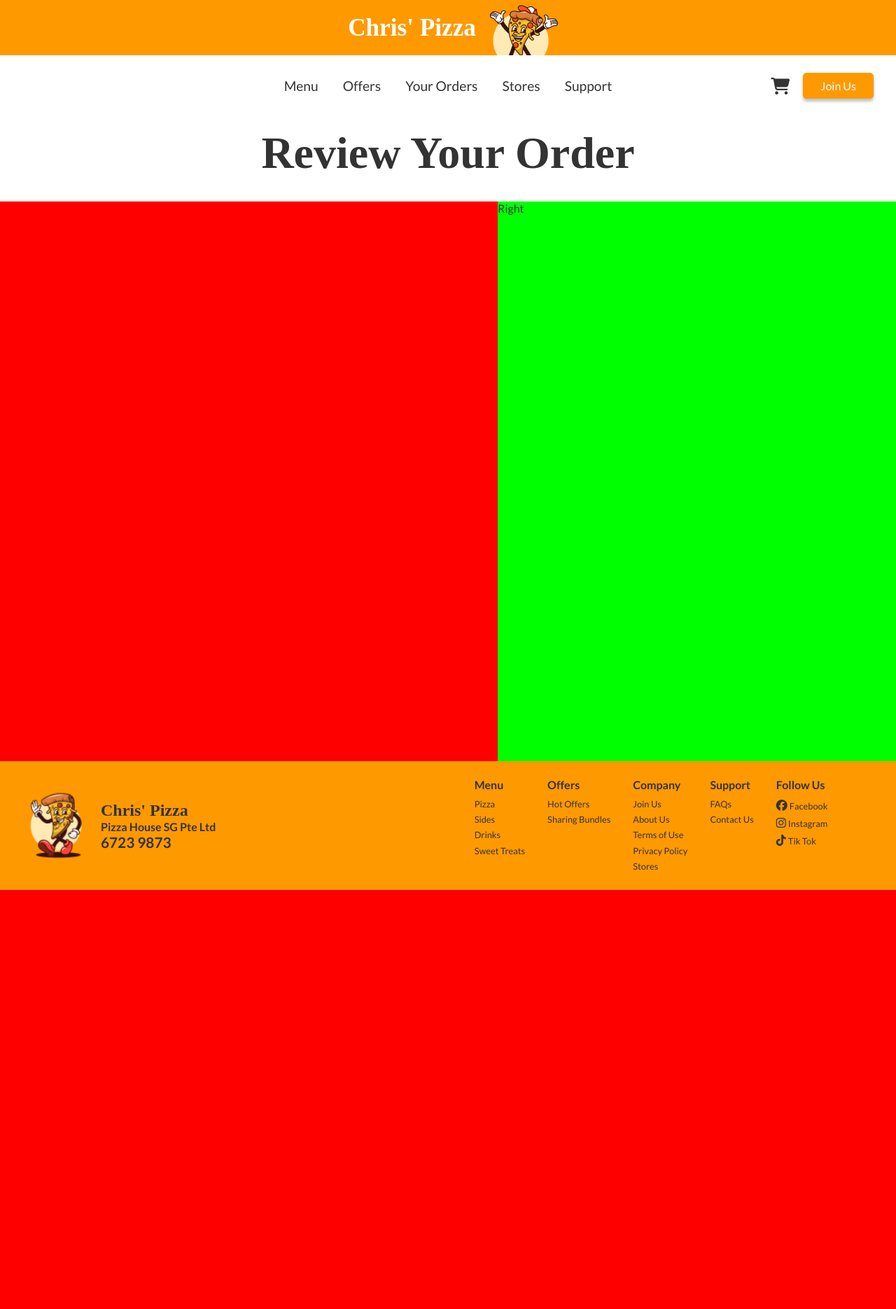
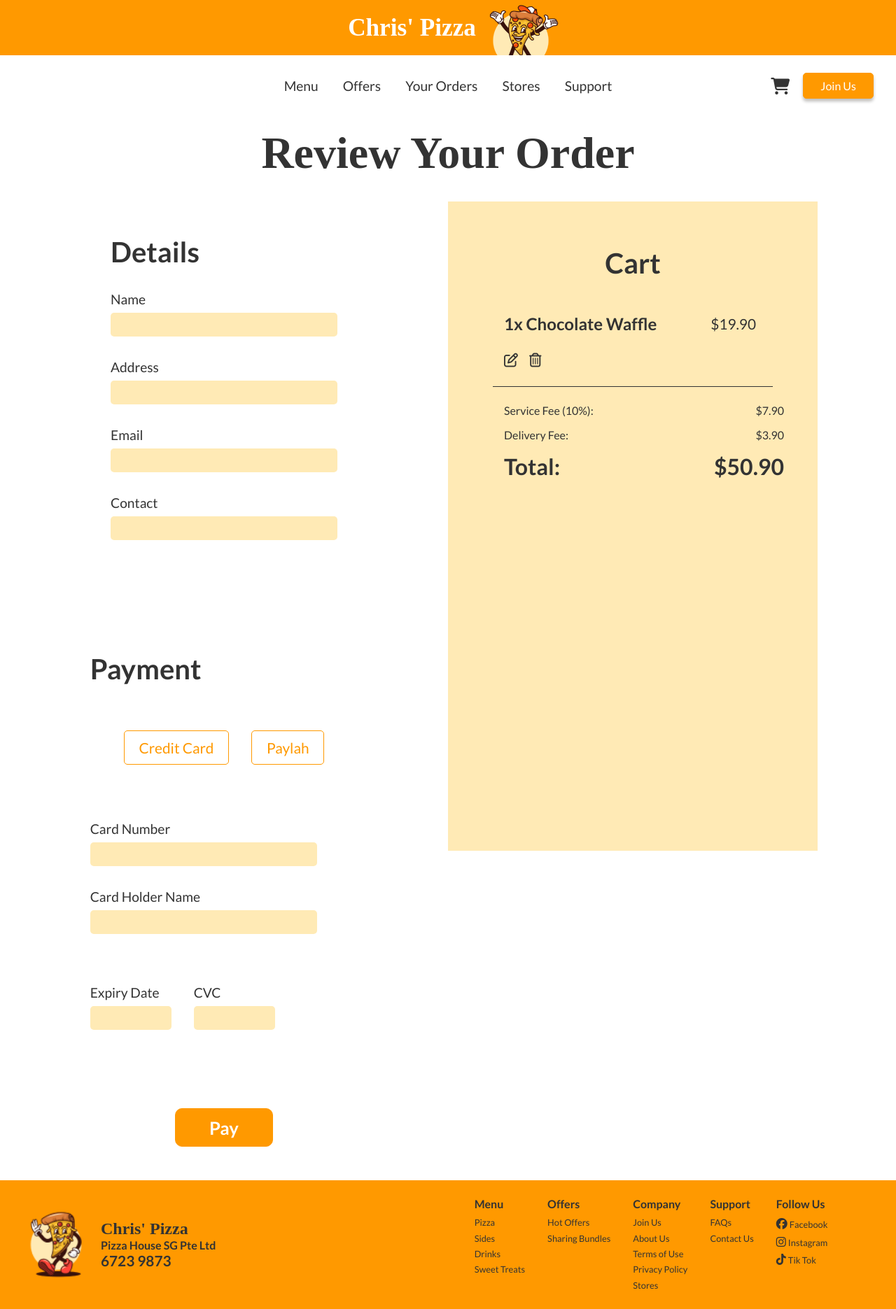
Before and after one commit to GnawedLeaves/IE4717-Final-Project, a PHP site: page /checkout.html in a window 1280 px wide. Shown: the whole page at 70% size. Before the commit the page ends 1272 px from the top, so only its background shows below. Run offline with PHP 8.4, Linux system fonts and the light colour scheme; some libraries are stand-ins or nearby versions.

Commit message:
checkout

```diff
--- a/checkout.html
+++ b/checkout.html
@@ -204,10 +204,146 @@
       <div class="checkout-container" onclick="hideCart()">
         <div class="checkout-container-left">
           <div class="checkout-details-container">
-            <div class=""></div>
+            <div class="checkout-details-title">Details</div>
+            <div class="signup-input-container-checkout">
+              <div class="dialog-text-checkout">Name</div>
+              <input
+                class="dialog-input-checkout"
+                type="text"
+                name="signup-name"
+                required
+              />
+            </div>
+            <div class="signup-input-container-checkout">
+              <div class="dialog-text-checkout">Address</div>
+              <input
+                class="dialog-input-checkout"
+                type="email"
+                name="signup-email"
+                required
+              />
+            </div>
+            <div class="signup-input-container-checkout">
+              <div class="dialog-text-checkout">Email</div>
+              <input
+                class="dialog-input-checkout"
+                type="email"
+                name="signup-email"
+                required
+              />
+            </div>
+            <div class="signup-input-container-checkout">
+              <div class="dialog-text-checkout">Contact</div>
+              <input
+                class="dialog-input-checkout"
+                type="email"
+                name="signup-email"
+                required
+              />
+            </div>
+          </div>
+          <div class="checkout-details-container" style="margin-top: 8rem">
+            <div class="checkout-details-title">Payment</div>
+            <div class="customise-size-container">
+              <div class="customise-size-buttons-container">
+                <div
+                  id="size-regular-button"
+                  class="ordering-pizza-size-button"
+                  onclick="toggleSizeButtons(this)"
+                >
+                  Credit Card
+                </div>
+                <div
+                  id="size-large-button"
+                  class="ordering-pizza-size-button"
+                  value="19.70"
+                  onclick="toggleSizeButtons(this)"
+                >
+                  Paylah
+                </div>
+              </div>
+            </div>
+            <div class="signup-input-container-checkout">
+              <div class="dialog-text-checkout">Card Number</div>
+              <input
+                class="dialog-input-checkout"
+                type="text"
+                name="signup-name"
+                required
+              />
+            </div>
+            <div class="signup-input-container-checkout">
+              <div class="dialog-text-checkout">Card Holder Name</div>
+              <input
+                class="dialog-input-checkout"
+                type="email"
+                name="signup-email"
+                required
+              />
+            </div>
+            <div class="credit-card-info-container">
+              <div class="signup-input-container-checkout">
+                <div class="dialog-text-checkout">Expiry Date</div>
+                <input
+                  class="dialog-input-checkout"
+                  type="number"
+                  name="signup-email"
+                  style="width: 7rem"
+                  required
+                />
+              </div>
+              <div class="signup-input-container-checkout">
+                <div class="dialog-text-checkout">CVC</div>
+                <input
+                  class="dialog-input-checkout"
+                  type="number"
+                  name="signup-email"
+                  style="width: 7rem"
+                  required
+                />
+              </div>
+            </div>
+          </div>
+          <button class="payment-button">Pay</button>
+        </div>
+        <div class="checkout-container-right">
+          <div class="cart-container-checkout" id="cart">
+            <div class="cart-title-checkout">Cart</div>
+            <div class="cart-orders-container">
+              <div class="cart-order-container">
+                <div class="cart-item-container">
+                  <div class="cart-order-title">1x Chocolate Waffle</div>
+                  <div class="cart-order-subtotal">$19.90</div>
+                </div>
+
+                <div class="cart-actions-container">
+                  <div class="cart-actions-subcontainer">
+                    <i
+                      class="fa-regular fa-pen-to-square cart-action-icon fa-lg"
+                    ></i>
+                    <i
+                      class="fa-regular fa-trash-can cart-action-icon fa-lg"
+                    ></i>
+                  </div>
+                </div>
+              </div>
+            </div>
+            <div class="totals-container">
+              <div class="cart-servicefee-container">
+                <div class="servicefee-title">Service Fee (10%):</div>
+                <div class="servicefee-amount">$7.90</div>
+              </div>
+              <div class="cart-servicefee-container">
+                <div class="servicefee-title">Delivery Fee:</div>
+                <div class="servicefee-amount">$3.90</div>
+              </div>
+              <div class="cart-servicefee-container">
+                <div class="cart-grand-total-title">Total:</div>
+                <div class="cart-grand-total-title">$50.90</div>
+              </div>
+            </div>
           </div>
         </div>
-        <div class="checkout-container-right">Right</div>
       </div>
 
       <div class="footer">
@@ -326,6 +462,53 @@
           // cart.style.display = "none";
           cart.style.transform = "translate(100%, -50%)";
         }
+
+        let largeButton = document.getElementById("size-large-button");
+        let regularButton = document.getElementById("size-regular-button");
+
+        function toggleSizeButtons(e) {
+          buttonId = e.id;
+
+          if (buttonId === "size-large-button") {
+            if (
+              !regularButton.classList.contains(
+                "ordering-catagory-container-selected"
+              )
+            ) {
+              largeButton.classList.add("ordering-catagory-container-selected");
+            } else if (
+              regularButton.classList.contains(
+                "ordering-catagory-container-selected"
+              )
+            ) {
+              largeButton.classList.add("ordering-catagory-container-selected");
+              regularButton.classList.remove(
+                "ordering-catagory-container-selected"
+              );
+            }
+          } else if (buttonId === "size-regular-button") {
+            if (
+              !largeButton.classList.contains(
+                "ordering-catagory-container-selected"
+              )
+            ) {
+              regularButton.classList.add(
+                "ordering-catagory-container-selected"
+              );
+            } else if (
+              largeButton.classList.contains(
+                "ordering-catagory-container-selected"
+              )
+            ) {
+              regularButton.classList.add(
+                "ordering-catagory-container-selected"
+              );
+              largeButton.classList.remove(
+                "ordering-catagory-container-selected"
+              );
+            }
+          }
+        }
       </script>
       <script
         src="https://kit.fontawesome.com/0ef6f85575.js"
--- a/styles.css
+++ b/styles.css
@@ -243,17 +243,31 @@ a {
   display: flex;
   flex-direction: column;
   align-items: center;
-  position: fixed;
-  right: 0;
-  top: 0;
+
   z-index: 999;
   height: 90vh;
   width: 25rem;
+  position: fixed;
   top: 50%;
   right: 0;
   transform: translate(100%, -50%);
   transition: 0.3s;
 
+}
+
+.cart-container-checkout {
+  padding: 4rem;
+  display: flex;
+  flex-direction: column;
+  align-items: center;
+  height: 100vh;
+  width: 25rem;
+  transition: 0.3s;
+  background: var(--secondary);
+  /* position: fixed;
+  top: 50%;
+  right: 0;
+  transform: translate(0%, -50%); */
 }
 
 .cart-title {
@@ -277,7 +291,7 @@ a {
 
 .checkout-container {
   display: grid;
-  grid-template-columns: 1fr 0.8fr;
+  grid-template-columns: 1fr 1fr;
   width: 100vw;
   max-width: 100vw;
   height: auto;
@@ -287,14 +301,64 @@ a {
   min-height: 100vh;
 }
 
+.checkout-details-container {}
+
+.checkout-details-title {
+  font-size: 2.5rem;
+  font-weight: 600;
+  margin-bottom: 1rem;
+
+}
+
+.cart-title-checkout {
+  font-size: 2.5rem;
+  font-weight: 600;
+  margin-bottom: 1rem;
+
+}
+
+
+.payment-button {
+  margin-top: 5rem;
+  background: var(--primary);
+  color: var(--background);
+  border: 1px solid var(--primary);
+  border-radius: 10px;
+  font-size: 1.6rem;
+  font-weight: 600;
+  padding: 0.7rem 3rem;
+  cursor: pointer;
+  transition: 0.3s;
+}
+
+.payment-button:hover {
+
+  box-shadow: 5px 5px 7px #bababa,
+    -5px -5px 7px #ffffff;
+}
+
+.payment-button {}
+
+.credit-card-info-container {
+  display: flex;
+  gap: 2rem;
+  width: 100%;
+}
+
 .checkout-container-left {
   grid-column: 1;
-  background: red;
+  padding: 3rem;
+  display: flex;
+  flex-direction: column;
+  align-items: center;
+}
+
+.checkout-details-title {
+  font-size: 2.5rem;
 }
 
 .checkout-container-right {
   grid-column: 2;
-  background: lime;
 }
 
 .cart-order-title {
@@ -979,3 +1043,21 @@ a {
 .addtocart-button-container {
   margin: 5rem 0;
 }
+
+.dialog-input-checkout {
+  height: 2rem;
+  width: 20rem;
+  background: var(--secondary);
+  border: none;
+  border-radius: 5px;
+}
+
+.signup-input-container-checkout {
+  margin: 2rem 0;
+
+}
+
+.dialog-text-checkout {
+  font-size: 1.2rem;
+  margin: 0.5rem 0;
+}
```
Also changed, not shown: trackorder.html (added).
